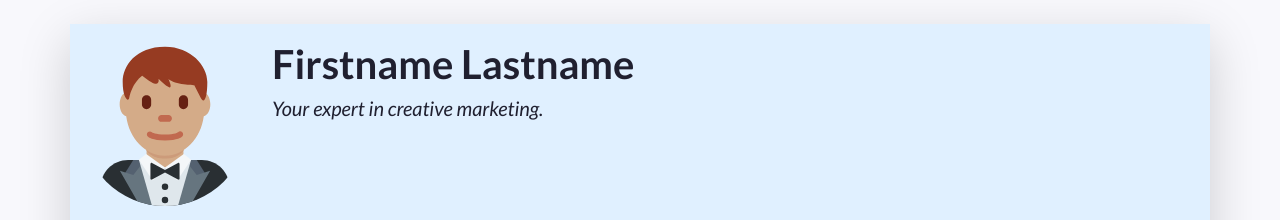
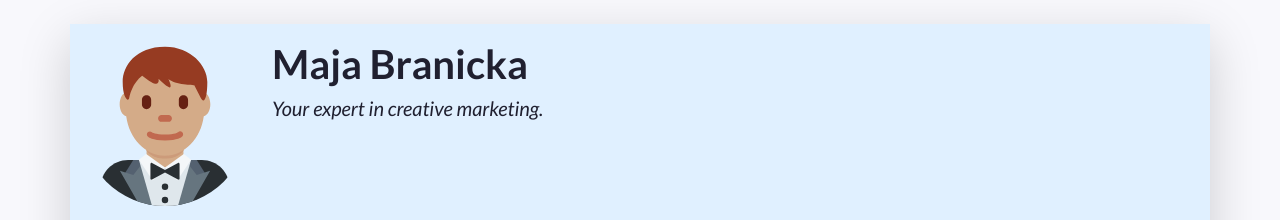
Before and after one commit to majabranicka/prj4-cv, a plain HTML site: page index.html in a window 1280 px wide. Shown: the top 220 px of the page. Drawn offline with nearby package versions, Linux system fonts and the light colour scheme.

Commit message:
update index.html
change of name

```diff
--- a/index.html
+++ b/index.html
@@ -54,7 +54,7 @@
           A container to wrap around your name and tagline. Full-width at small size, then columns of increasing size.
         -->
         <div class="col-12 col-sm-8 col-md-9 col-lg-10 my-3 header-content">
-          <h1 class="fw-bolder">Firstname Lastname</h1>
+          <h1 class="fw-bolder">Maja Branicka</h1>
           <h5 class="fst-italic tagline">Your expert in creative marketing.</h5>
         </div>
       </header>
```
